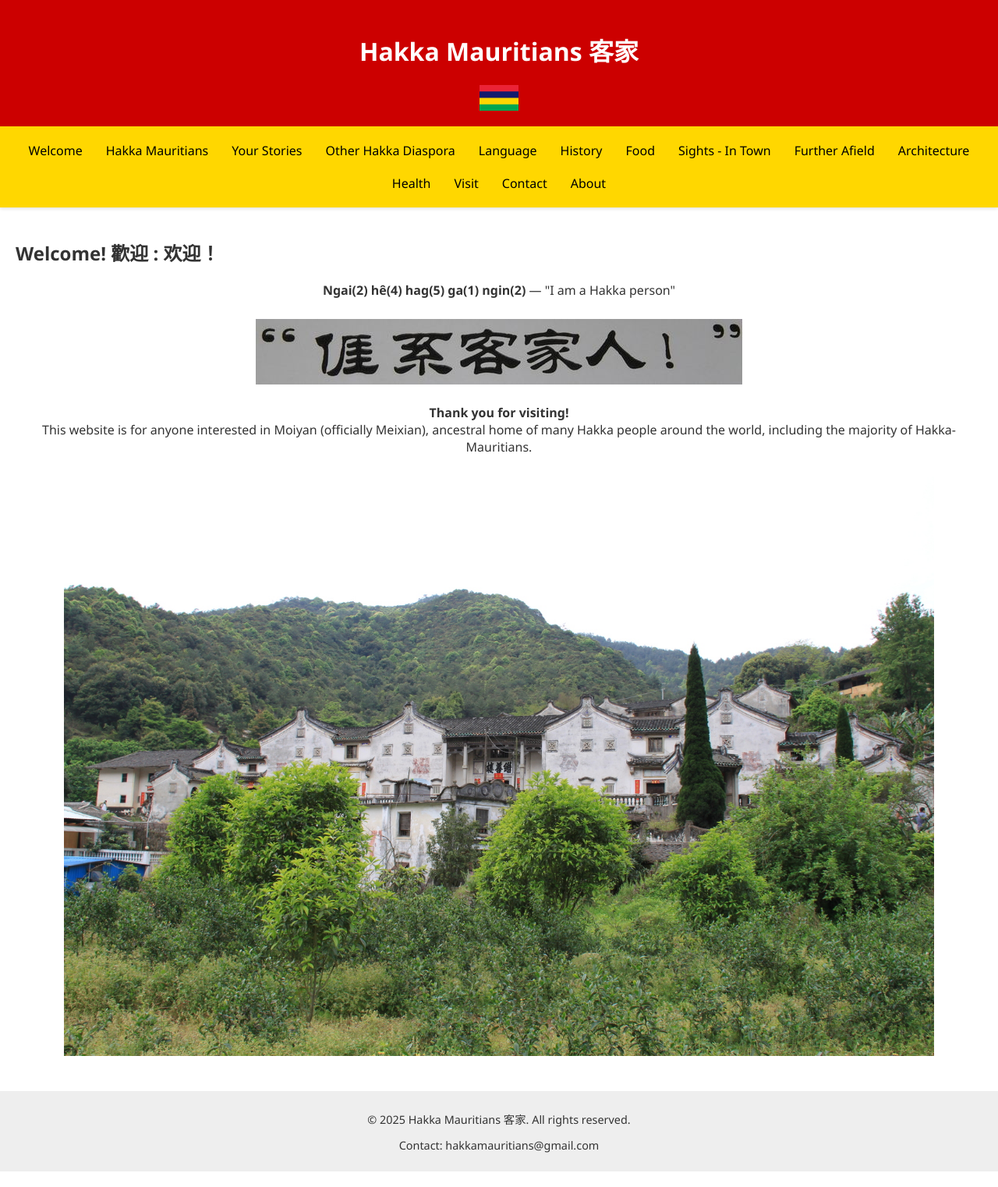
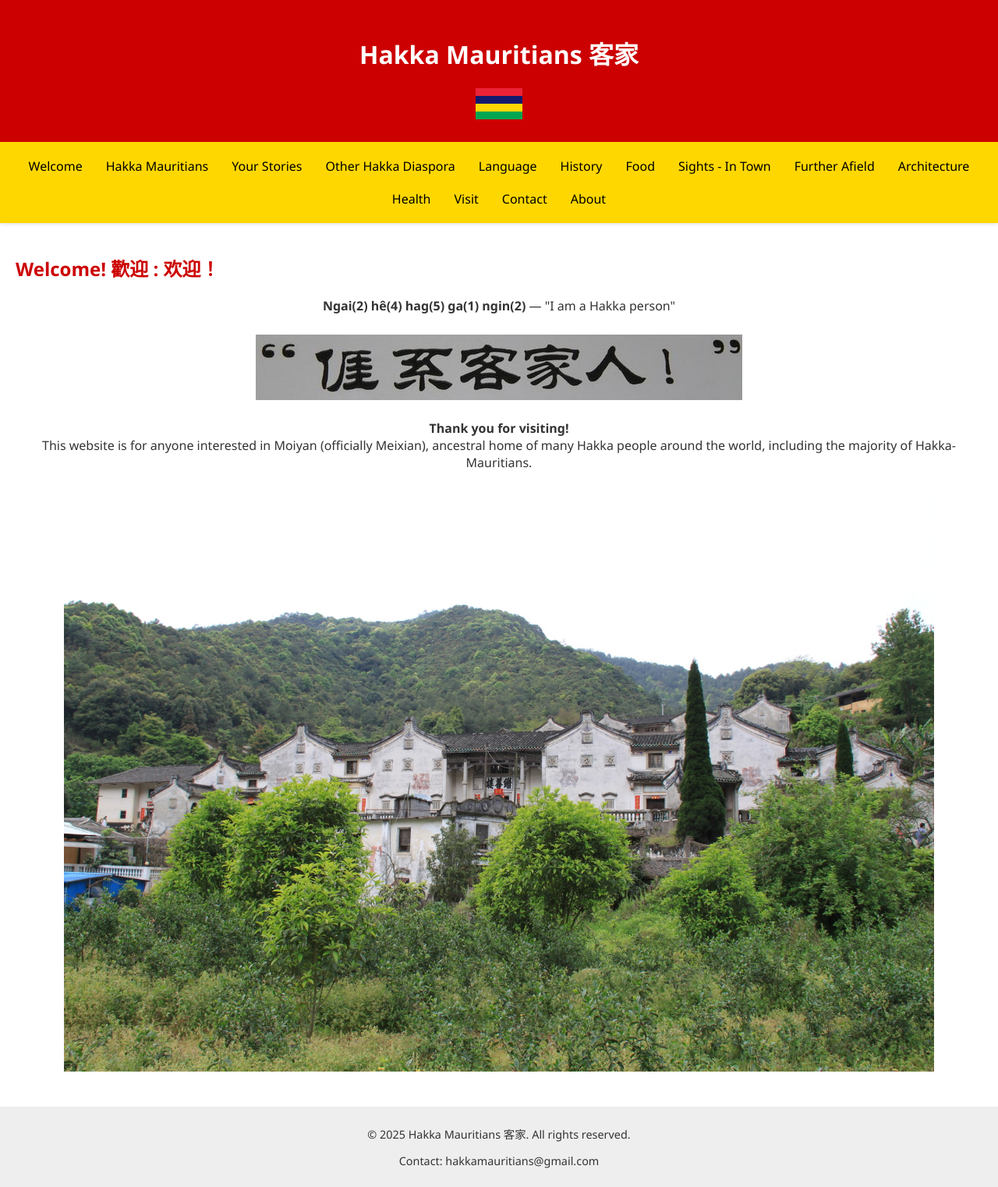
Before and after one commit to oliverlyf/hakka_mauritian_website, a Jekyll site: the page built from index.md, in a window 1280 px wide. Shown: the whole page at 78% size. Built offline with Jekyll 4.4.1, drawn with Linux system fonts in a browser that asks for light colours.

Commit message:
Update styles.css

```diff
--- a/assets/css/styles.css
+++ b/assets/css/styles.css
@@ -9,14 +9,19 @@ body {
 header {
   background-color: #cc0000;
   color: #fff;
-  padding: 20px;
+  padding: 1.5rem;
   text-align: center;
 }
 
-.flag {
-  width: 50px;
-  height: auto;
-  vertical-align: middle;
+header img.flag {
+  height: 40px;
+  width: auto;
+  transition: transform 0.3s ease, opacity 0.3s ease;
+}
+
+header img.flag:hover {
+  transform: scale(1.1);
+  opacity: 0.85;
 }
 
 nav {
@@ -79,6 +84,10 @@ nav a:hover, nav .dropbtn:hover {
   padding: 20px;
 }
 
+h2 {
+  color: #cc0000;
+  margin-bottom: 1rem;
+}
 .example-image {
   margin-top: 20px;
   text-align: center;
```
